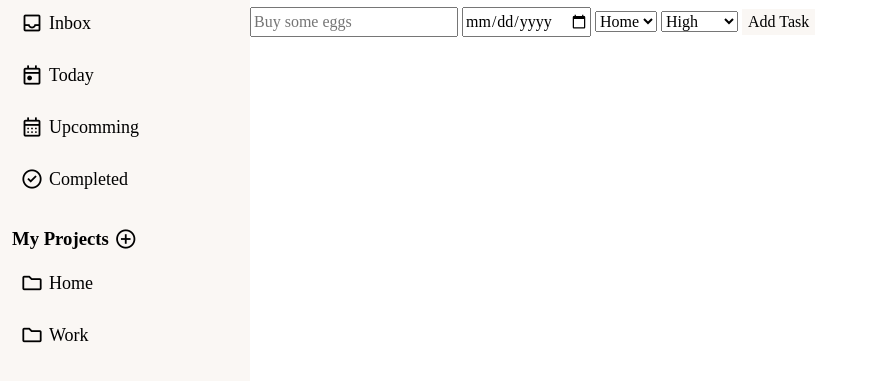
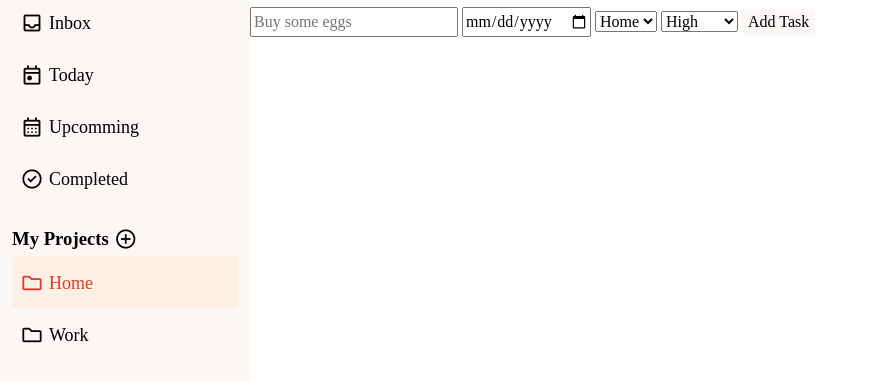
Before and after one commit to MCurb/todo-list-TOP, a website built with webpack: page src/template.html in a window 1280 px wide. Both pictures are taken after a click on the element 125 px from the left and 400 px from the top of the page. Shown: the part 101-482 px from the top of the page, without its empty margins (0-881 px from the left). Built offline with nearby package versions, Linux system fonts and the light colour scheme.

Commit message:
Add active state to sidebar links
Now the user can see which project is currently active in the sidebar.

```diff
--- a/src/sidebar-ui.js
+++ b/src/sidebar-ui.js
@@ -5,6 +5,7 @@ import { renderTasks } from "./dom";
 const editSelectProject = document.querySelector(".select-project-edit");
 const selectProject = document.querySelector(".select-project");
 
+const sidebar = document.querySelector(".sidebar")
 const taskCategoryContainer = document.querySelector(".task-categories");
 const projectsSection = document.querySelector(".projects");
 
@@ -85,6 +86,12 @@ export function onProjectSidebarClick(e) {
       const projectArr = getCurrentProjects();
       renderTasks(projectArr[project]);
       renderedProject = project;
+      //Make the clicked project and it's svg color red and background color a softer red
+      if (sidebar.querySelector(".active-sidebar-project")) {
+        sidebar.querySelector(".active-sidebar-project").classList.remove("active-sidebar-project")
+      }
+      e.target.classList.add("active-sidebar-project");
+
       //Change selected input option when user clicks another project
       dynamicDefaultProject(selectProject);
       dynamicDefaultProject(editSelectProject);
--- a/src/styles.css
+++ b/src/styles.css
@@ -167,8 +167,8 @@ body {
   border-radius: 4px;
 }
 
-.task-categories div:hover,
-.projects div:hover {
+.task-categories div:hover:not(.active-sidebar-project),
+.projects div:hover:not(.active-sidebar-project) {
   background-color: hsl(0, 0%, 90%);
   cursor: pointer;
 }
@@ -196,6 +196,11 @@ body {
 }
 
 /* Helper Classes */
+
+.active-sidebar-project {
+  color: hsl(5, 72%, 52%);
+  background-color: #ffefe5;
+}
 
 .flexbox {
   display: flex;
```
